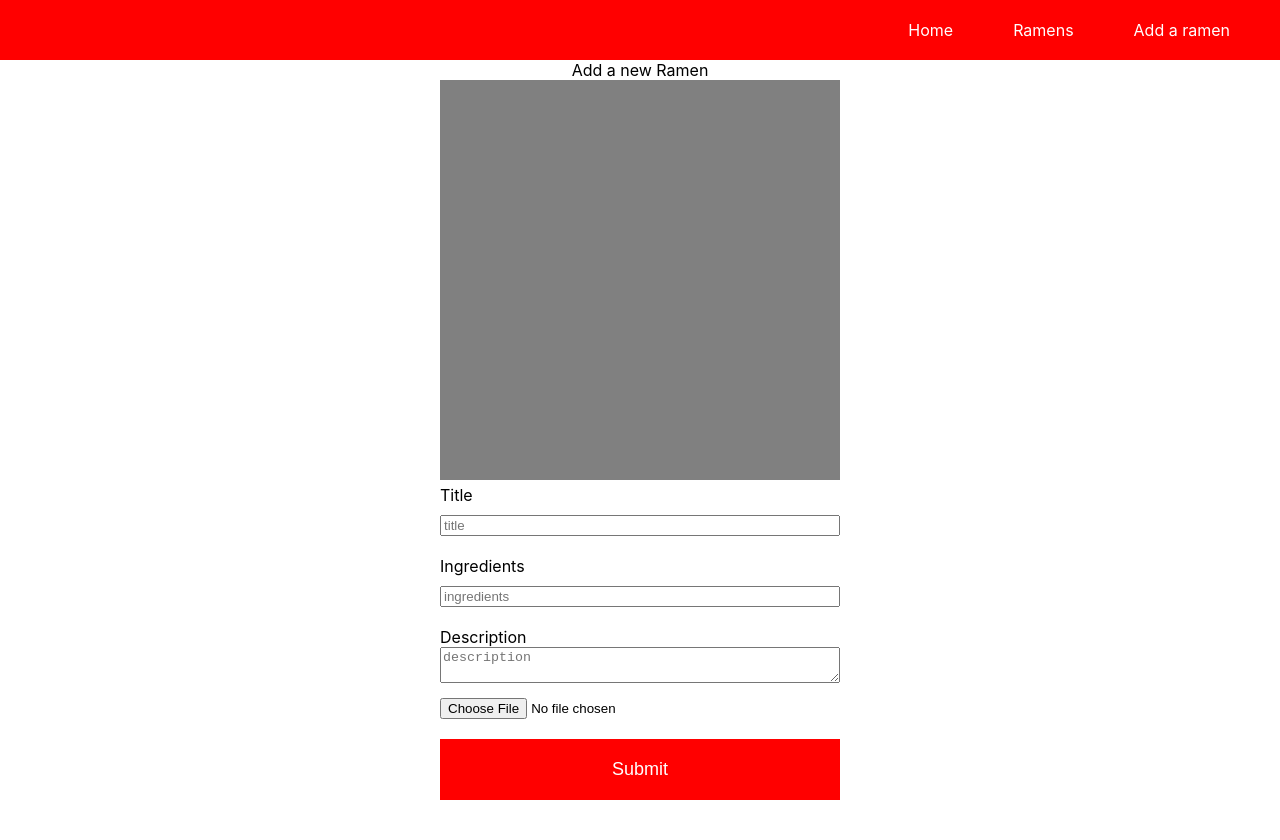
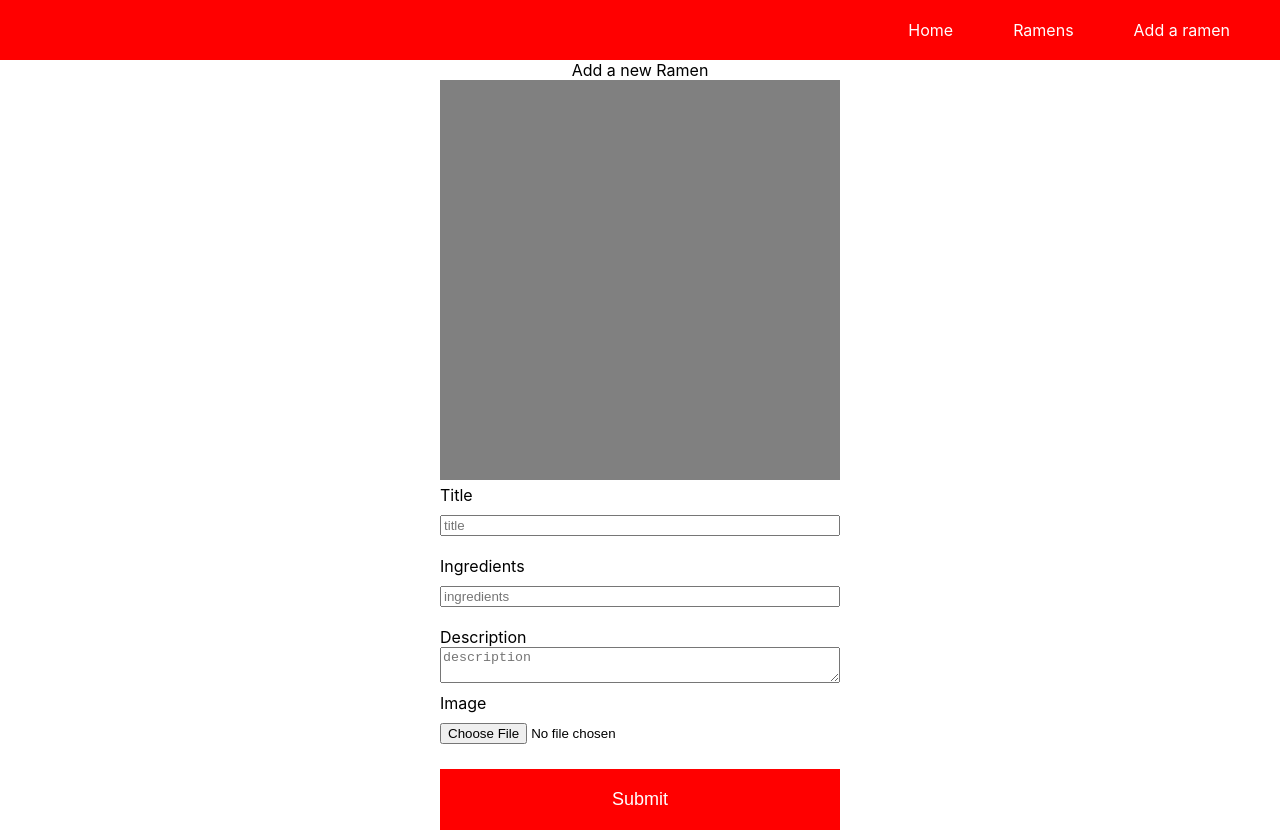
Before and after one commit to IliaZolas/Ramen-Cookbook, a React (Create React App) app in the folder client/: page /new-ramen in a window 1280 px wide. Before the commit the page ends 810 px from the top, so only its background shows below. Built offline with nearby package versions, Linux system fonts and the light colour scheme.

Commit message:
fix/todo-11 - added multer for file upload

```diff
--- a/client/src/components/addRamenForm.js
+++ b/client/src/components/addRamenForm.js
@@ -9,13 +9,14 @@ const AddRamen = () => {
     const [file, setFile] = useState()
     const navigate = useNavigate();
 
-    const AddRamen = async ( title, ingredients, description) => {
+    const AddRamen = async ( title, ingredients, description, file) => {
         await fetch('http://localhost:4000/app/ramen/add', {
         method: 'POST',
         body: JSON.stringify({
             title: title,
             ingredients: ingredients,
             description: description,
+            file: file,
         }),
         headers: {
             'Content-type': 'application/json; charset=UTF-8'
@@ -29,16 +30,17 @@ const AddRamen = () => {
         setTitle();
         setIngredients();
         setDescription();
+        setFile();
         })
         .catch((err) => {
         console.log(err.message , ":error message");
     });
-    navigate('/ramen');
+    // navigate('/ramen');
 };
 
 const handleSubmit = (e) => {
     e.preventDefault();
-    AddRamen( title, ingredients, description );
+    AddRamen( title, ingredients, description, file );
 };
 
     return (
@@ -46,7 +48,7 @@ const handleSubmit = (e) => {
         <div className="form-image-container">
 
         </div>
-        <form method="post" onSubmit={handleSubmit}>
+        <form method="post" onSubmit={handleSubmit} enctype="multipart/form-data">
             <label className="labels">
                 Title
                 <input
@@ -71,7 +73,10 @@ const handleSubmit = (e) => {
                     placeholder="description"
                     onChange={e => setDescription(e.target.value)} />
             </label>
-            <input type="file" />
+            <label className="labels">
+                Image
+                <input type="file" name="ramen" onChange={e => setFile(e.target.value)}/>
+            </label>
             <input type="submit" value="Submit" className="primary-submit-button" />
         </form>
     </div>
```
Also changed, not shown: 2 other files (tests, documents, lock files or other folders).
